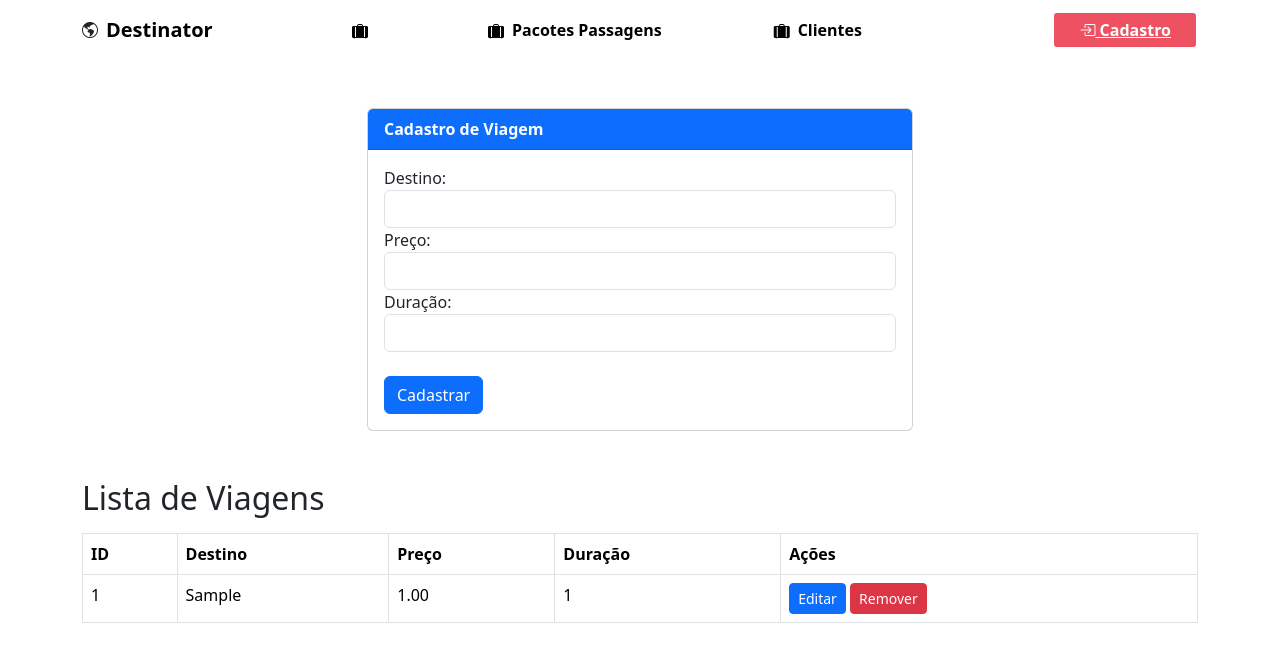
After one commit to Deigosz/agviagens, a PHP site: page /Views/viagens.php in a window 1280 px wide. The commit adds this page. Shown: the top 662 px of the page. Run offline with PHP 8.4, Linux system fonts and the light colour scheme; tables that the repository leaves empty hold one stand-in row (values such as "Sample post").

Commit message:
atualizando viagens
atualizando viagens

```diff
--- a/Functions/Func.php
+++ b/Functions/Func.php
@@ -1,6 +1,7 @@
 <?php
 require_once("../Utils/connection.php");
 
+/*Viagens */
 function cadastrarUsuario($conn, $nome, $email, $telefone, $senha) {
     try {
 
@@ -32,7 +33,7 @@ function cadastrarUsuario($conn, $nome, $email, $telefone, $senha) {
 
 function listarClientes($conn) {
     try {
-        $sql = "SELECT Id_Cliente, Nome, Email FROM Tbl_Clientes";
+        $sql = "SELECT Id_Cliente, Nome, Email, Telefone FROM Tbl_Clientes";
         $stmt = $conn->prepare($sql);
         $stmt->execute();
         $clientes = $stmt->fetchAll(PDO::FETCH_ASSOC);
@@ -87,3 +88,75 @@ function removerCliente($conn, $id_cliente) {
         return false;
     }
 }
+
+
+
+
+/*Viagens */
+function cadastrarViagem($conn, $destino, $preco, $duracao) {
+    try {
+        $sql = "INSERT INTO tbl_pacotesviagens (Destino, Preco, Duracao) VALUES (:destino, :preco, :duracao)";
+        $stmt = $conn->prepare($sql);
+
+        $stmt->bindParam(':destino', $destino);
+        $stmt->bindParam(':preco', $preco);
+        $stmt->bindParam(':duracao', $duracao);
+        $stmt->execute();
+
+        return true;
+    } catch (PDOException $e) {
+        return "Erro ao cadastrar viagem: " . $e->getMessage();
+    }
+}
+
+function listarViagens($conn) {
+    try {
+        $sql = "SELECT * FROM tbl_pacotesviagens";
+        $stmt = $conn->prepare($sql);
+        $stmt->execute();
+        $viagens = $stmt->fetchAll(PDO::FETCH_ASSOC);
+        return $viagens;
+    } catch (PDOException $e) {
+        return "Erro ao listar viagens: " . $e->getMessage();
+    }
+}
+
+function removerViagem($conn, $id_viagem) {
+    try {
+        $sql = "DELETE FROM tbl_pacotesviagens WHERE Id_Pacote = :id_viagem";
+        $stmt = $conn->prepare($sql);
+        $stmt->bindParam(':id_viagem', $id_viagem);
+        $stmt->execute();
+        return true;
+    } catch (PDOException $e) {
+        return "Erro ao remover viagem: " . $e->getMessage();
+    }
+}
+
+function atualizarViagem($conn, $id_pacote, $destino, $preco, $duracao) {
+    try {
+        $sql = "UPDATE tbl_pacotesviagens SET Destino = :destino, Preco = :preco, Duracao = :duracao WHERE Id_Pacote = :id_pacote";
+        $stmt = $conn->prepare($sql);
+        $stmt->bindParam(':id_pacote', $id_pacote);
+        $stmt->bindParam(':destino', $destino);
+        $stmt->bindParam(':preco', $preco);
+        $stmt->bindParam(':duracao', $duracao);
+        $stmt->execute();
+        return true;
+    } catch (PDOException $e) {
+        return "Erro ao atualizar viagem: " . $e->getMessage();
+    }
+}
+
+function buscarViagemPorId($conn, $id_pacote) {
+    try {
+        $sql = "SELECT * FROM tbl_pacotesviagens WHERE Id_Pacote = :id_pacote";
+        $stmt = $conn->prepare($sql);
+        $stmt->bindParam(':id_pacote', $id_pacote);
+        $stmt->execute();
+        $viagem = $stmt->fetch(PDO::FETCH_ASSOC);
+        return $viagem;
+    } catch (PDOException $e) {
+        return "Erro ao buscar viagem: " . $e->getMessage();
+    }
+}
--- a/Views/cabecalho.php
+++ b/Views/cabecalho.php
@@ -29,14 +29,14 @@
             <li class="nav-item mx-5">
               <a class="nav-link" href="#">
                 <i class="bi bi-suitcase-lg-fill mt-1"></i>
-                Pacotes
+
               </a>
             </li>
 
             <li class="nav-item mx-5">
-              <a class="nav-link" href="#">
+              <a class="nav-link" href="viagens.php">
                 <i class="bi bi-suitcase-lg-fill mt-1"></i>
-                Passagens Avião
+                Pacotes Passagens
               </a>
             </li>
 
--- a/Views/login.php
+++ b/Views/login.php
@@ -15,7 +15,7 @@ if ($_SERVER["REQUEST_METHOD"] == "POST") {
             echo '<script>
                     setTimeout(function() {
                         window.location.href = "clientes.php";
-                    }, 1800); // 3 segundos
+                    }, 1800);
                  </script>';
         } else {
             $mensagem = '<div class="alert alert-danger" role="alert">' . $resultado . '</div>';
--- /dev/null
+++ b/Views/viagens.php
@@ -0,0 +1,117 @@
+<?php
+require_once("cabecalho.php");
+$conn = conectarBanco();
+
+if (isset($_GET['remover_id'])) {
+    $remover_id = $_GET['remover_id'];
+    $removido = removerViagem($conn, $remover_id);
+    if ($removido) {
+        echo '<div class="alert alert-success" role="alert">Viagem removida com sucesso!</div>';
+    } else {
+        echo '<div class="alert alert-danger" role="alert">Erro ao remover viagem.</div>';
+    }
+}
+
+if ($_SERVER["REQUEST_METHOD"] == "POST") {
+    if (isset($_POST['editar'])) {
+        $id_viagem = $_POST['id_viagem'];
+        $destino = $_POST['destino'];
+        $preco = $_POST['preco'];
+        $duracao = $_POST['duracao'];
+
+        $atualizado = atualizarViagem($conn, $id_viagem, $destino, $preco, $duracao);
+        if ($atualizado) {
+            $mensagem = '<div class="alert alert-success" role="alert">Viagem atualizada com sucesso!</div>';
+        } else {
+            $mensagem = '<div class="alert alert-danger" role="alert">Erro ao atualizar viagem.</div>';
+        }
+
+    } else {
+        $destino = $_POST['destino'];
+        $preco = $_POST['preco'];
+        $duracao = $_POST['duracao'];
+
+        $resultado = cadastrarViagem($conn, $destino, $preco, $duracao);
+        if ($resultado === true) {
+            $mensagem = '<div class="alert alert-success" role="alert">Viagem cadastrada com sucesso!</div>';
+        } else {
+            $mensagem = '<div class="alert alert-danger" role="alert">' . $resultado . '</div>';
+        }
+    }
+}
+
+$viagens = listarViagens($conn);
+?>
+
+<section>
+    <div class="container mt-5">
+        <div class="row justify-content-center">
+            <div class="col-md-6">
+                <div class="card">
+                    <div class="card-header fw-bold bg-primary text-white">
+                        Cadastro de Viagem
+                    </div>
+                    <div class="card-body">
+                        <?php echo isset($mensagem) ? $mensagem : ''; ?>
+                        <form action="<?php echo htmlspecialchars($_SERVER["PHP_SELF"]); ?>" method="POST">
+                            <input type="hidden" name="id_viagem" value="<?php echo isset($_POST['id_viagem']) ? $_POST['id_viagem'] : (isset($_GET['editarViagem']) ? $_GET['editarViagem'] : ''); ?>">
+                            <div class="form-group">
+                                <label for="destino">Destino:</label>
+                                <input type="text" class="form-control" id="destino" name="destino" value="<?php echo isset($_POST['destino']) ? $_POST['destino'] : (isset($_GET['editarViagem']) && isset($viagens[$_GET['editarViagem']]) ? $viagens[$_GET['editarViagem']]['Destino'] : ''); ?>" required>
+                            </div>
+                            <div class="form-group">
+                                <label for="preco">Preço:</label>
+                                <input type="number" class="form-control" id="preco" name="preco" value="<?php echo isset($_POST['preco']) ? $_POST['preco'] : (isset($_GET['editarViagem']) && isset($viagens[$_GET['editarViagem']]) ? $viagens[$_GET['editarViagem']]['Preco'] : ''); ?>" required>
+                            </div>
+                            <div class="form-group">
+                                <label for="duracao">Duração:</label>
+                                <input type="text" class="form-control" id="duracao" name="duracao" value="<?php echo isset($_POST['duracao']) ? $_POST['duracao'] : (isset($_GET['editarViagem']) && isset($viagens[$_GET['editarViagem']]) ? $viagens[$_GET['editarViagem']]['Duracao'] : ''); ?>" required>
+                            </div>
+                            <br>
+                            <?php if (isset($_GET['editarViagem'])): ?>
+                                <button type="submit" name="editar" class="btn btn-primary">Editar</button>
+                            <?php else: ?>
+                                <button type="submit" class="btn btn-primary">Cadastrar</button>
+                            <?php endif; ?>
+                        </form>
+                    </div>
+                </div>
+            </div>
+        </div>
+
+        <div class="row mt-5">
+            <div class="col">
+                <h2 class="mb-3">Lista de Viagens</h2>
+                <table class="table table-bordered">
+                    <thead>
+                        <tr>
+                            <th>ID</th>
+                            <th>Destino</th>
+                            <th>Preço</th>
+                            <th>Duração</th>
+                            <th>Ações</th>
+                        </tr>
+                    </thead>
+                    <tbody>
+                        <?php foreach ($viagens as $viagem): ?>
+                            <tr>
+                                <td><?php echo $viagem['Id_Pacote']; ?></td>
+                                <td><?php echo $viagem['Destino']; ?></td>
+                                <td><?php echo $viagem['Preco']; ?></td>
+                                <td><?php echo $viagem['Duracao']; ?></td>
+                                <td>
+                                    <a href="viagensEditar.php?id=<?php echo $viagem['Id_Pacote']; ?>" class="btn btn-sm btn-primary">Editar</a>
+                                    <a href="?remover_id=<?php echo $viagem['Id_Pacote']; ?>" class="btn btn-sm btn-danger" onclick="return confirm('Tem certeza que deseja remover esta viagem?');">Remover</a>
+                                </td>
+                            </tr>
+                        <?php endforeach; ?>
+                    </tbody>
+                </table>
+            </div>
+        </div>
+    </div>
+</section>
+
+<?php
+require_once("rodape.html");
+?>
```
Also changed, not shown: Views/clientes.php (+15 -2 lines), Views/clientesEditar.php (added, +67 -0 lines), Views/viagensEditar.php (added, +67 -0 lines), 1 other file.
